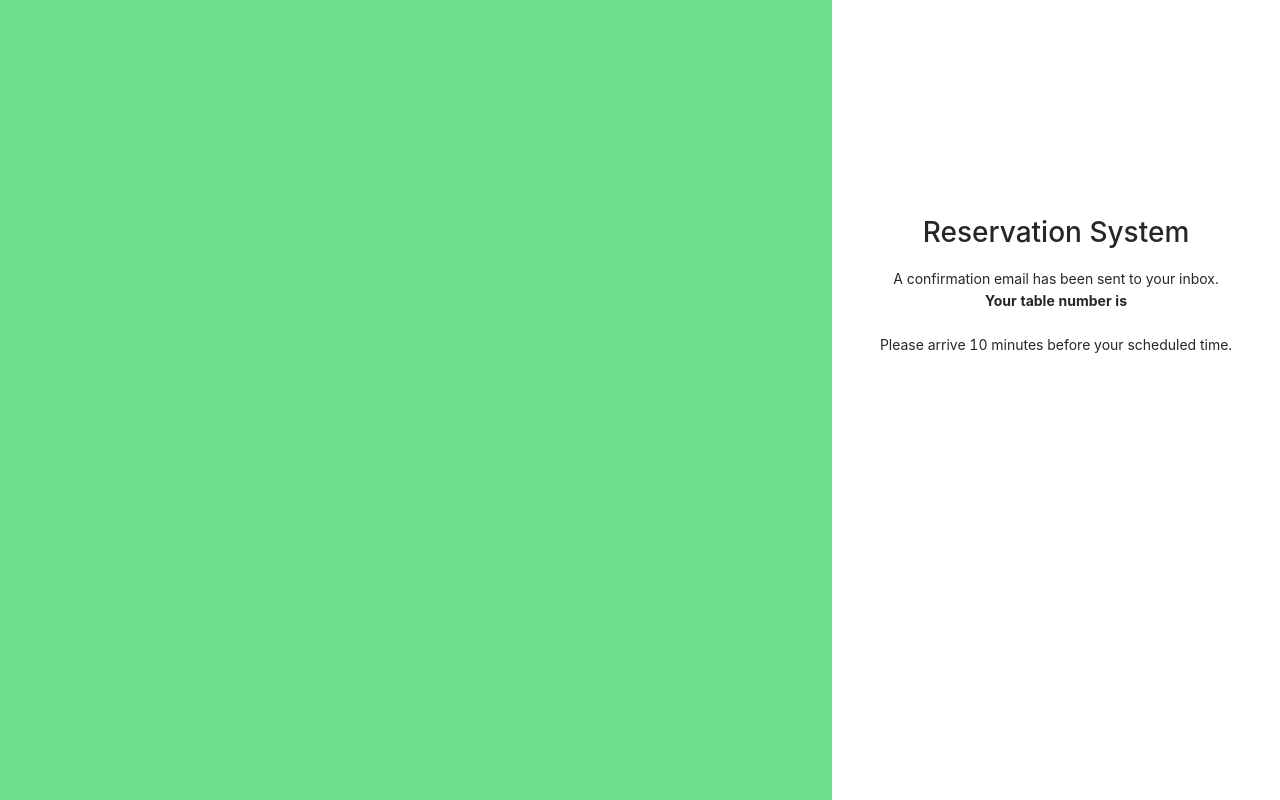
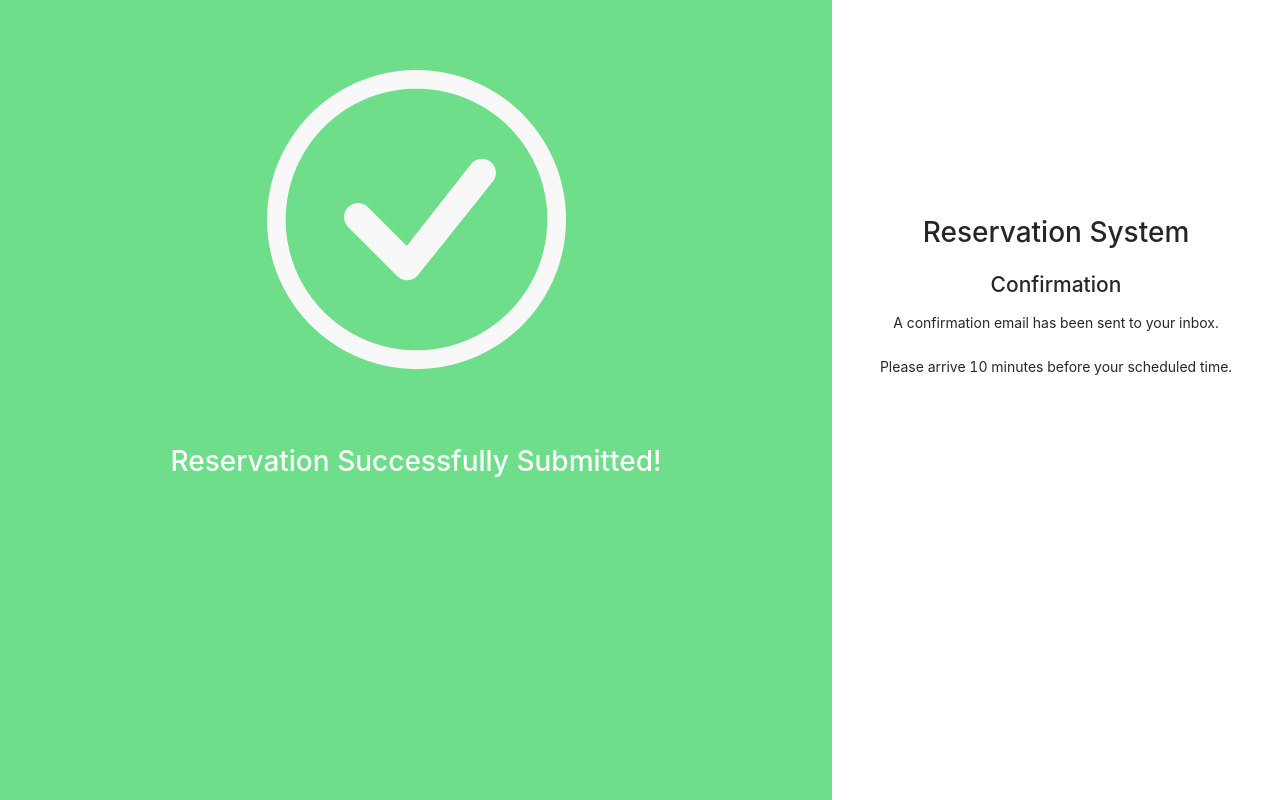
Before and after one commit to Kur0Leo/COSC4351, a React (Create React App) app in the folder frontend/: page /confirmation in a window 1280 px wide. Shown: the top 800 px of the page. Built offline with nearby package versions, Linux system fonts and the light colour scheme.

Commit message:
Minor Fixes

```diff
--- a/frontend/src/components/Reserve/Confirmation.js
+++ b/frontend/src/components/Reserve/Confirmation.js
@@ -1,17 +1,19 @@
 import React from 'react';
 import "./Guest.scss";
+import check from '../assets/Group.png';
 
 function Confirmation(){
     return(
         <div className="container" >
             <div className="float-child leftside" >
+                <img src={check}/>
+                <h1 className="h">Reservation Successfully Submitted!</h1>
             </div>
             <div className="content">
                 <div className="guest">
                     <h1>Reservation System</h1>
-                    <h2></h2>
+                    <h2>Confirmation</h2>
                     <p1>A confirmation email has been sent to your inbox.</p1><br/>
-                    <p2>Your table number is</p2><br/>
                     <br/>
                     <p1>Please arrive 10 minutes before your scheduled time.</p1>
                     </div>
--- a/frontend/src/components/Reserve/Guest.scss
+++ b/frontend/src/components/Reserve/Guest.scss
@@ -16,6 +16,7 @@
     width: 65%;
     min-height: 1080px;
     z-index: -1;
+    text-align: center;
 }
 
 .float-child{
@@ -46,3 +47,7 @@ p2{
 p1{
     font-weight: 400;
 }
+
+.h{
+    color: white;
+}
```
Also changed, not shown: frontend/src/components/assets/Group.png (added).
